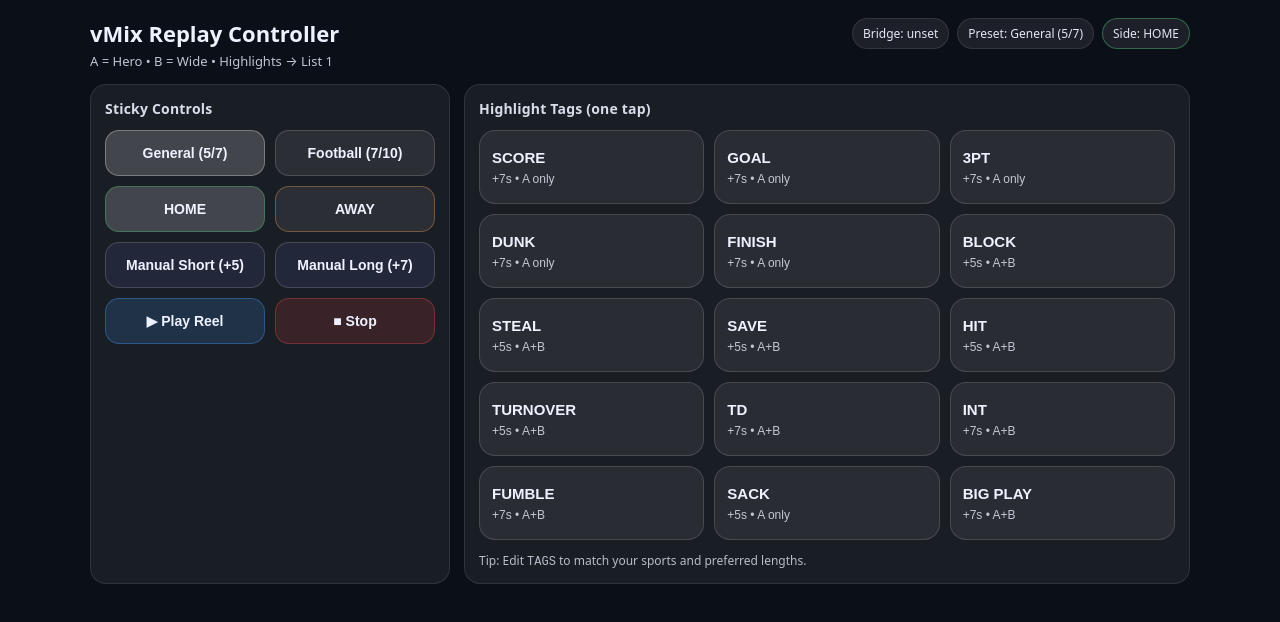
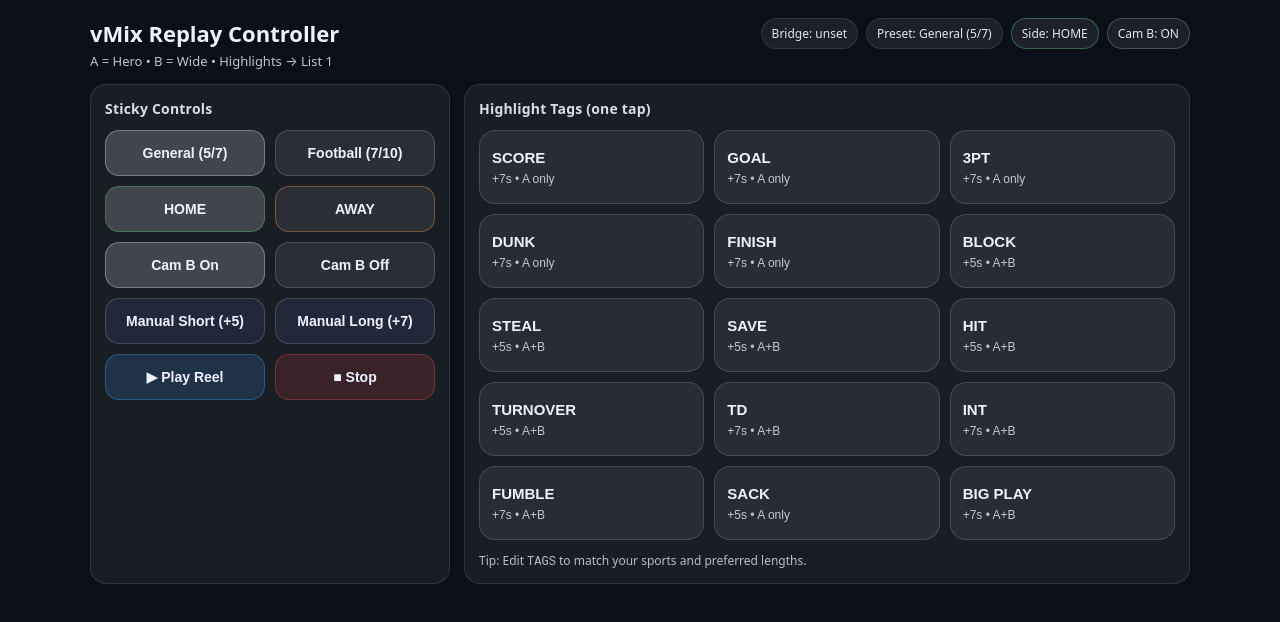
Before and after one commit to echellis1/vmix-web-replay, a React (Vite) app: page / in a window 1280 px wide. Shown: the top 622 px of the page. Built offline with nearby package versions, Linux system fonts and the light colour scheme; no server answers.

Commit message:
Add Cam B enable/disable toggle for highlights

```diff
--- a/src/App.jsx
+++ b/src/App.jsx
@@ -55,6 +55,7 @@
   const [sport, setSport] = useState("GENERAL");
   const [side, setSide] = useState("H"); // H=Home, A=Away
   const [busy, setBusy] = useState(false);
+  const [camBEnabled, setCamBEnabled] = useState(true);
   const [toast, setToast] = useState("");
   const [error, setError] = useState("");
 
@@ -84,6 +85,11 @@
     return len === "short" ? preset.short : preset.long;
   }
 
+  function resolveCamsLabel(camsMode) {
+    if (camsMode === "A_ONLY" || !camBEnabled) return "A only";
+    return "A+B";
+  }
+
   return (
     <div className="wrap">
       <header className="header">
@@ -100,6 +106,7 @@
           <span className={cls("pill", side === "H" ? "pill-home" : "pill-away")}>
             Side: {side === "H" ? "HOME" : "AWAY"}
           </span>
+          <span className={cls("pill", camBEnabled ? "pill-accent" : "")}>Cam B: {camBEnabled ? "ON" : "OFF"}</span>
         </div>
       </header>
 
@@ -141,6 +148,24 @@
             </button>
           </div>
 
+
+          <div className="row">
+            <button
+              className={cls("btn", camBEnabled && "btn-on")}
+              disabled={busy}
+              onClick={() => setCamBEnabled(true)}
+            >
+              Cam B On
+            </button>
+            <button
+              className={cls("btn", !camBEnabled && "btn-on")}
+              disabled={busy}
+              onClick={() => setCamBEnabled(false)}
+            >
+              Cam B Off
+            </button>
+          </div>
+
           <div className="row">
             <button
               className="btn btn-secondary"
@@ -152,6 +177,7 @@
                     side,
                     tag: "MANUAL",
                     camsMode: "A_BOTH",
+                    camBEnabled,
                   })
                 )
               }
@@ -169,6 +195,7 @@
                     side,
                     tag: "MANUAL",
                     camsMode: "A_BOTH",
+                    camBEnabled,
                   })
                 )
               }
@@ -216,13 +243,14 @@
                         side,
                         tag: t.tag,
                         camsMode: t.cams,
+                        camBEnabled,
                       })
                     )
                   }
                 >
                   <div className="tagTitle">{t.tag}</div>
                   <div className="tagMeta">
-                    +{secs}s • {t.cams === "A_ONLY" ? "A only" : "A+B"}
+                    +{secs}s • {resolveCamsLabel(t.cams)}
                   </div>
                 </button>
               );
```
Also changed, not shown: server.js (+14 -8 lines).
